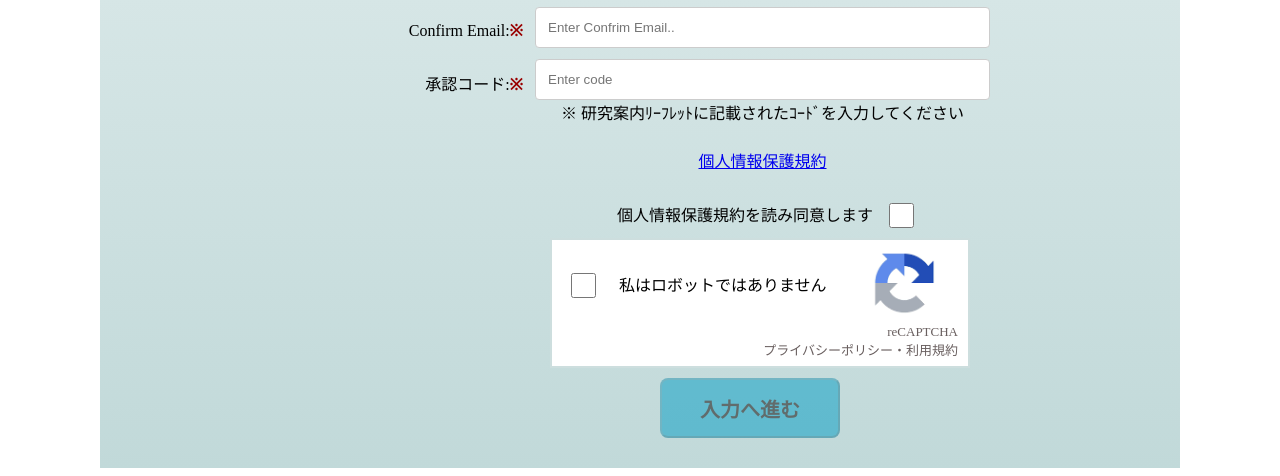
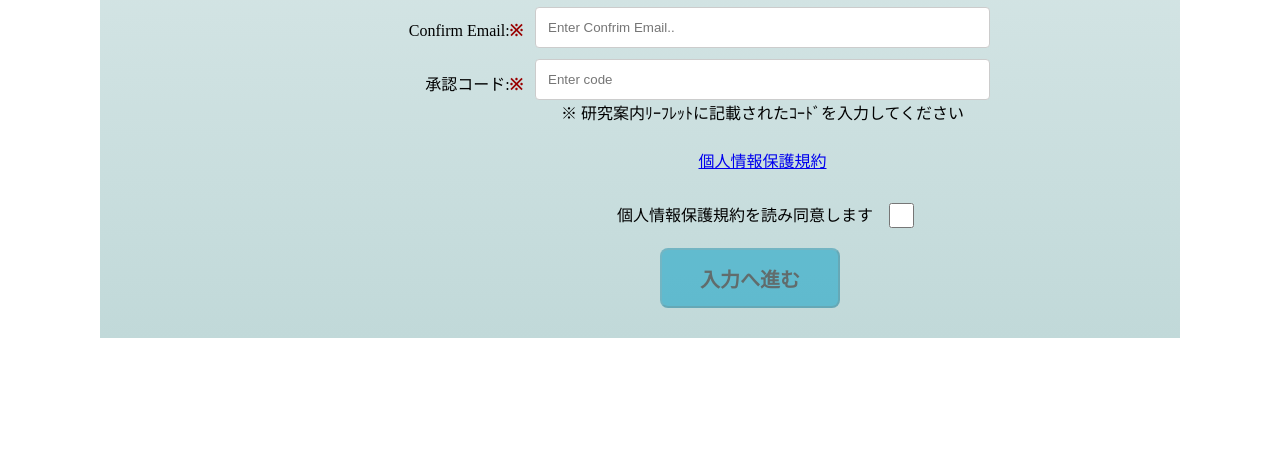
Before and after one commit to mim-rhanda/TKD_PID, a PHP site: page /form/applyform.php in a window 1280 px wide. Shown: the part 921-1397 px from the top of the page. After the commit the page ends 1259 px from the top, so only its background shows below. Run offline with PHP 8.4, Linux system fonts and the light colour scheme; data comes from the database, SQL or seed files in the repository; some libraries are stand-ins or nearby versions.

Commit message:
メール設定追加_0929

```diff
--- a/src/form/applyform.php
+++ b/src/form/applyform.php
@@ -38,6 +38,7 @@
         <div class="main_wrapper">
             <div class="content_wrapper">
                 <h1>研究参加申込フォーム</h1>
+
                 <form class= "apply_form_pc" id="apply_form" action="mail.php" method="post">
                   <p class="warning-text"><span>「※」は必須項目です。</span></p>
                     <div class="row">
@@ -131,18 +132,7 @@
                     </div>
 
                     <div class="row">
-                      <div class="human_check">
-                        <div class="col-15 text">
-                          <input type="checkbox" class="form-control" id="humancheck" name="humancheck">
-                        </div>
-                        <div class="col-55">
-                          <label >私はロボットではありません</label>
-                        </div>
-                        <div class="col-40" reptcha_img>
-                          <img src="../asset/img/recaptcha.png" alt="recaptcha" width="70px">
-                        </div>
-                        <p class="recaptcha_text">reCAPTCHA<br>プライバシーポリシー・利用規約</p>
-                      </div>
+                      <div class="g-recaptcha" data-sitekey="6Ldv2bcUAAAAAFeYuQAQWH7I_BVv2_2_vvmn2Fpp"></div>
                     </div>
 
                     <div class="row">
```
Also changed, not shown: src/form/_classes/Libs/Database/ApplicationLogTable.php (+18 -1 lines), src/form/mail.php (+4 -4 lines), src/form/saveinfos.php (+10 -3 lines), 1 other file.
